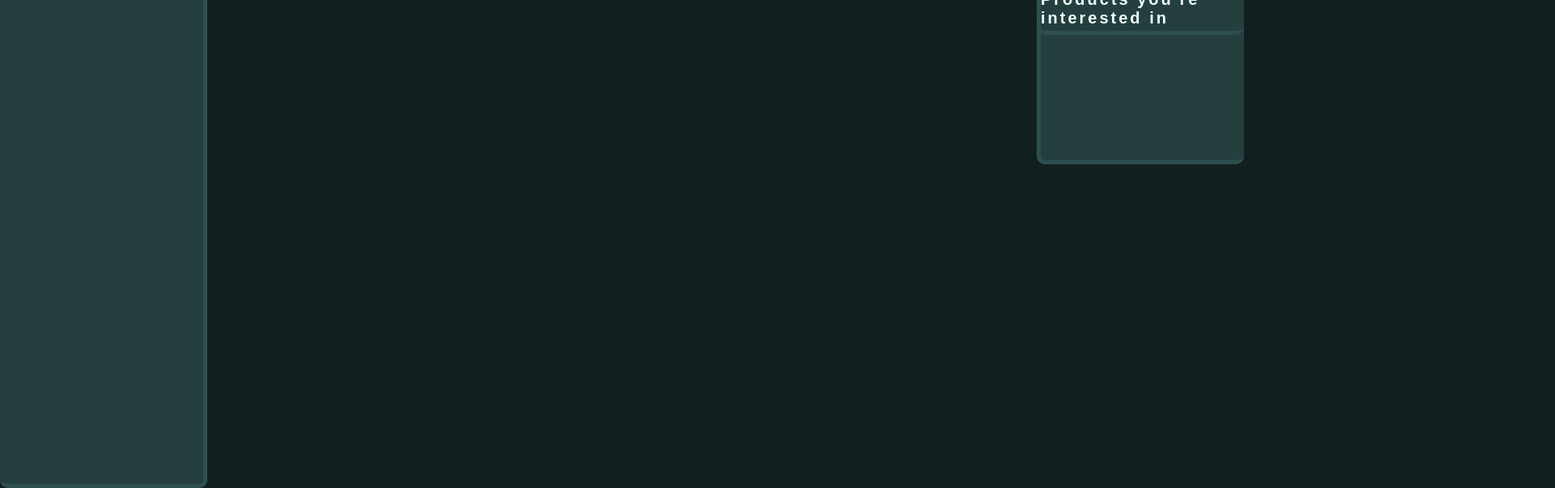
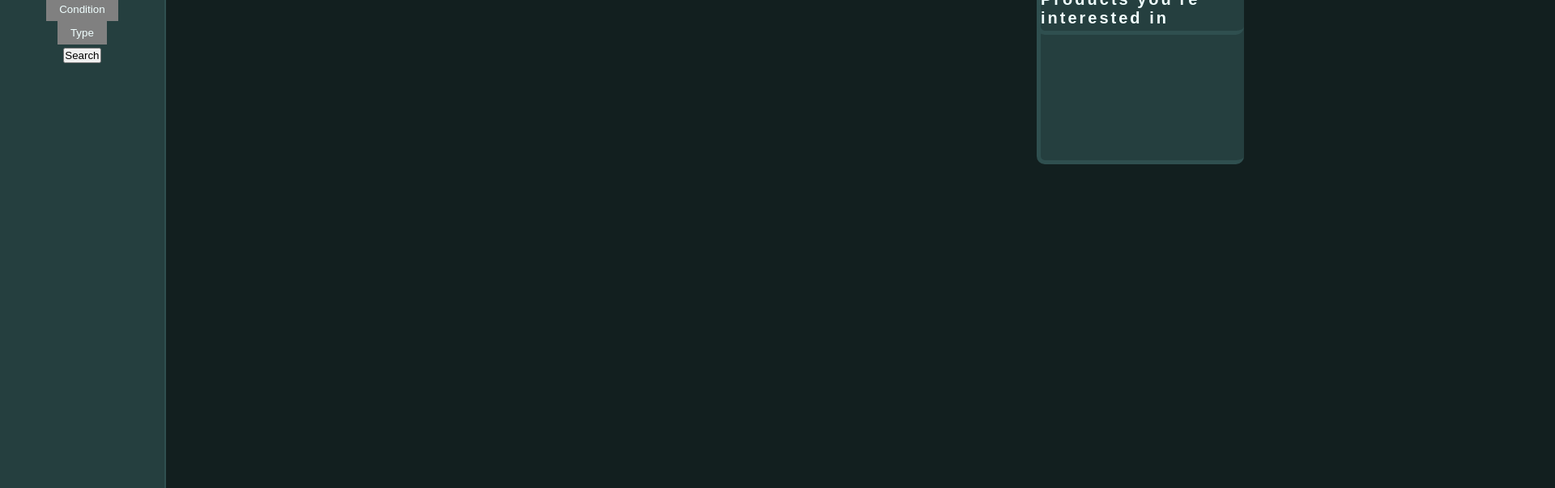
Before and after one commit to dawcules/manlysecondhand-fleamarket, a website: page view/public/index.html in a window 1280 px wide. Shown: the part 289-892 px from the top of the page at 81% size, 1920 px wide, since content can reach past the window. After the commit the page ends 800 px from the top, so only its background shows below. Drawn offline with Linux system fonts and the light colour scheme; no server answers.

Commit message:
säätöä

```diff
--- a/view/public/css/frontpage.css
+++ b/view/public/css/frontpage.css
@@ -57,6 +57,8 @@
     background: azure;
 }
 .lower{
+    position: fixed;
+    width: 100%;
     display: flex;
     justify-content: space-around;
     padding: 1vh;
@@ -186,16 +188,15 @@
 }
 .items-menu{
     display: flex;
-    position: absolute;
+    position: fixed;
     left: 0;
-    top: 11.5vh;
+    top: 20%;
     height: 100%;
     flex-direction: column;
     align-items:  center;
-    width:20%;
+    width:16%;
     background-color: #253f3f;
-    border-radius: 10px;
-    border-right: 5px solid #2f4f4f;
+    border-right: 2px solid #2f4f4f;
     border-bottom: 5px solid #2f4f4f;
     justify-content: flex-start;
 }
```
